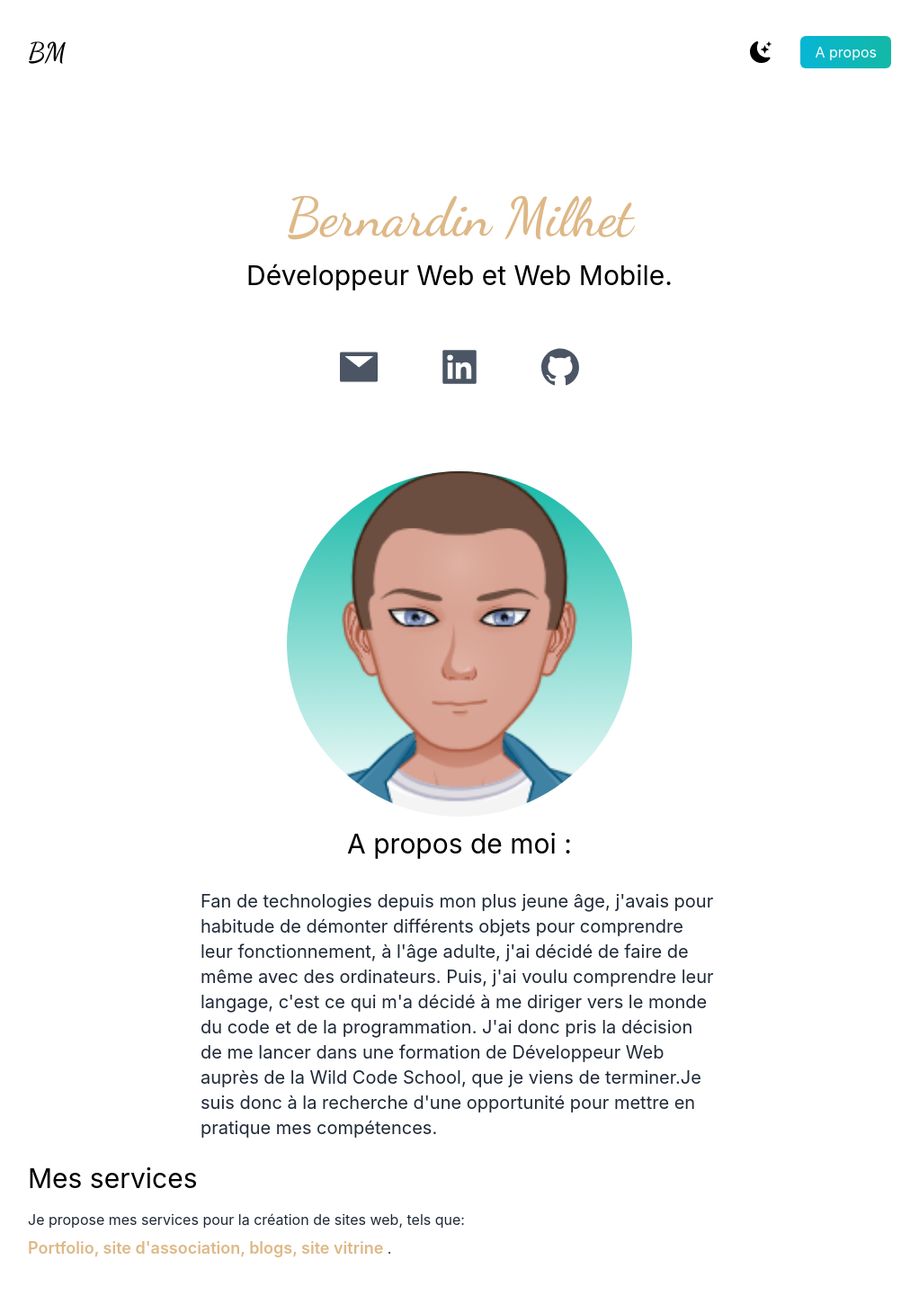
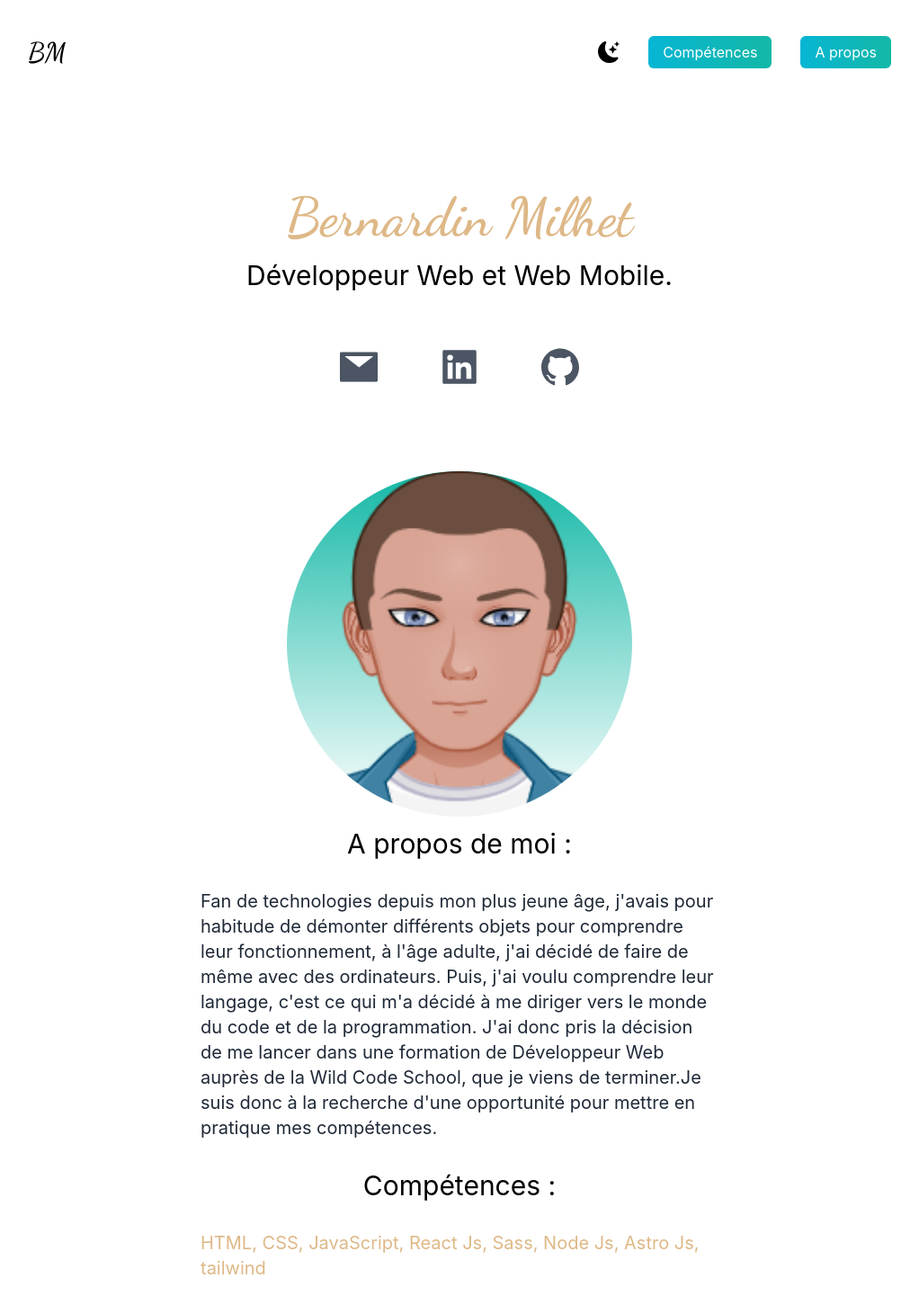
Before and after one commit to Kelhann2608/NextJs-portfolio, a Next.js app: page / in a window 1280 px wide. Shown: the top 1451 px of the page at 90% size, without its empty margins (129-1151 px from the left). Built offline with nearby package versions, Linux system fonts and the light colour scheme.

Commit message:
Ajout rubrique compétences

```diff
--- a/pages/index.js
+++ b/pages/index.js
@@ -32,6 +32,14 @@ export default function Home() {
               <li>
                 <a
                   className="px-4 py-2 ml-8 text-white rounded-md bg-gradient-to-r from-cyan-500 to-teal-500"
+                  href="#competences"
+                >
+                  Compétences
+                </a>
+              </li>
+              <li>
+                <a
+                  className="px-4 py-2 ml-8 text-white rounded-md bg-gradient-to-r from-cyan-500 to-teal-500"
                   href="#resume"
                 >
                   A propos
@@ -56,7 +64,7 @@ export default function Home() {
             <Image src={Avatar} layout="fill" objectFit="cover" />
           </div>
           <div>
-            <h3 id="resume" className="py-1 text-3xl dark:text-white text-center mb-2 mt-2">A propos de moi :</h3>
+            <h3 id="resume" className="py-1 mt-2 mb-2 text-3xl text-center dark:text-white">A propos de moi :</h3>
             <p className="max-w-xl py-5 mx-auto leading-8 text-gray-800 text-md dark:text-gray-200 md:text-xl">
               Fan de technologies depuis mon plus jeune âge, j'avais pour habitude
               de démonter différents objets pour comprendre leur fonctionnement, à
@@ -65,6 +73,12 @@ export default function Home() {
               diriger vers le monde du code et de la programmation. J'ai donc pris
               la décision de me lancer dans une formation de Développeur Web auprès
               de la Wild Code School, que je viens de terminer.Je suis donc à la recherche d'une opportunité pour mettre en pratique mes compétences.
+            </p>
+          </div>
+          <div>
+            <h3 id="competences" className="py-1 mt-2 mb-2 text-3xl text-center dark:text-white">Compétences :</h3>
+            <p className="max-w-xl py-5 mx-auto leading-8 text-or text-md dark:text-teal-400 md:text-xl">
+              HTML, CSS, JavaScript, React Js, Sass, Node Js, Astro Js, tailwind
             </p>
           </div>
         </section>
```
